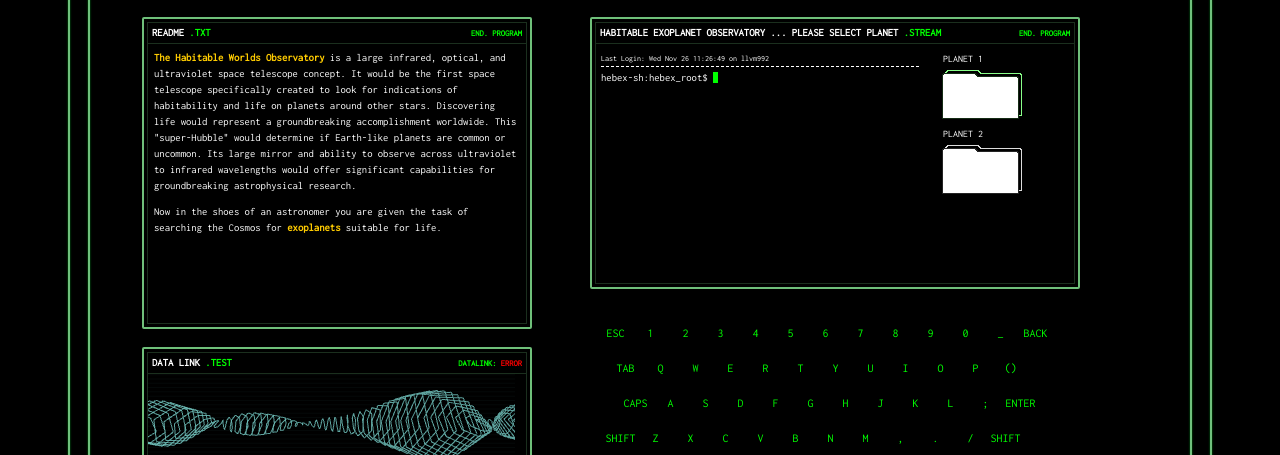
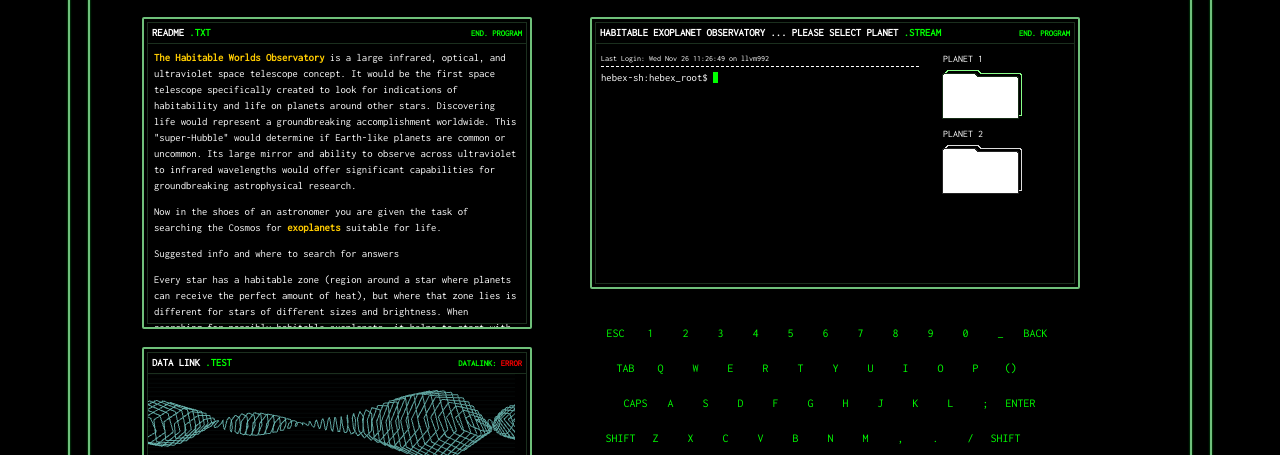
Before and after one commit to Cinvas/nasa_space_app, a website built with Vite: page console.html in a window 1280 px wide. Shown: the part 93-548 px from the top of the page. Built offline with nearby package versions, Linux system fonts and the light colour scheme; no server answers; a web font is replaced by a local one.

Commit message:
console readme scroll

```diff
--- a/console.html
+++ b/console.html
@@ -33,6 +33,12 @@
 
                             <p style="visibility: visible;">Now in the shoes of an astronomer you are given the task of searching the Cosmos for <strong>exoplanets</strong> suitable for life.
                             </p>
+							<p>Suggested info and where to search for answers</p>
+
+							<p>Every star has a habitable zone (region around a star where planets can receive the perfect amount of heat), but where that zone lies is different for stars of different sizes and brightness. When searching for possibly habitable exoplanets, it helps to start with worlds like our own.
+								Whether a body is in the habitable zone of its host star depends on the radius of the planet's orbit and the mass of the body itself. Although there is room for discussions. <a href="https://www.nasa.gov/image-article/kepler-62-solar-system/" target="_blank">NASA Image Article</a>
+								If an exoplanet is in the 'habitable zone'—where conditions may allow for liquid water to exist—it has a better chance of supporting life as we know it. It’s important that the planets radius is approximately less than 2.5 of Earth radii, because it shows that the body might have a solid surface.
+								<a href="https://phl.upr.edu/hwc" target="_blank">PHL Research</a></p>
 
                         </div>
                     </div>
--- a/light-table-styles.css
+++ b/light-table-styles.css
@@ -220,14 +220,16 @@ ul {
 }
 
 #lt-readme {
+	height: 302px; /* Fixed height */
+    width: 100%; /* Full width */
     position: absolute;
     top: 60px;
-    overflow: hidden;
+	overflow-y: scroll;
+
 }
 
 #lt-readme .content {
     height: 300px;
-    overflow: hidden;
 }
 #lt-mobile-readme {
     position: absolute;
```
